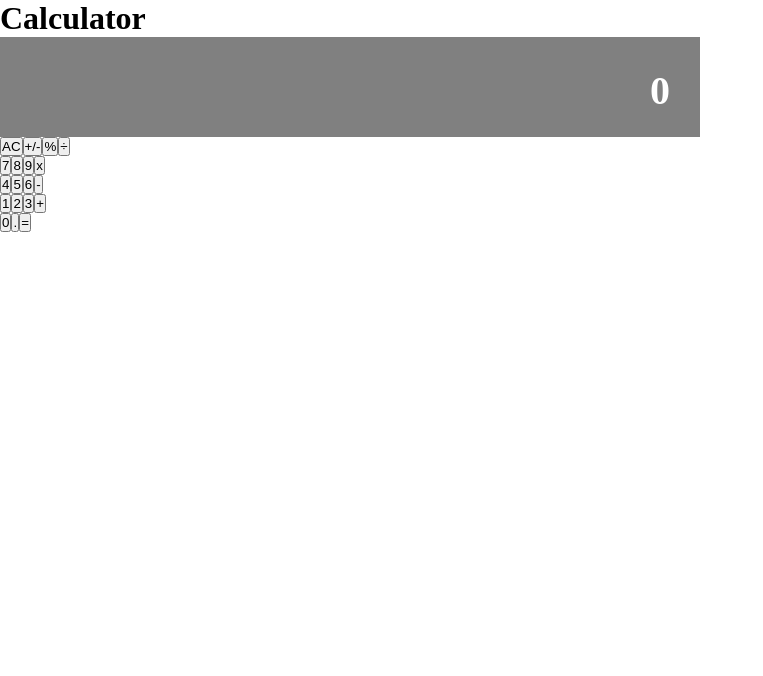
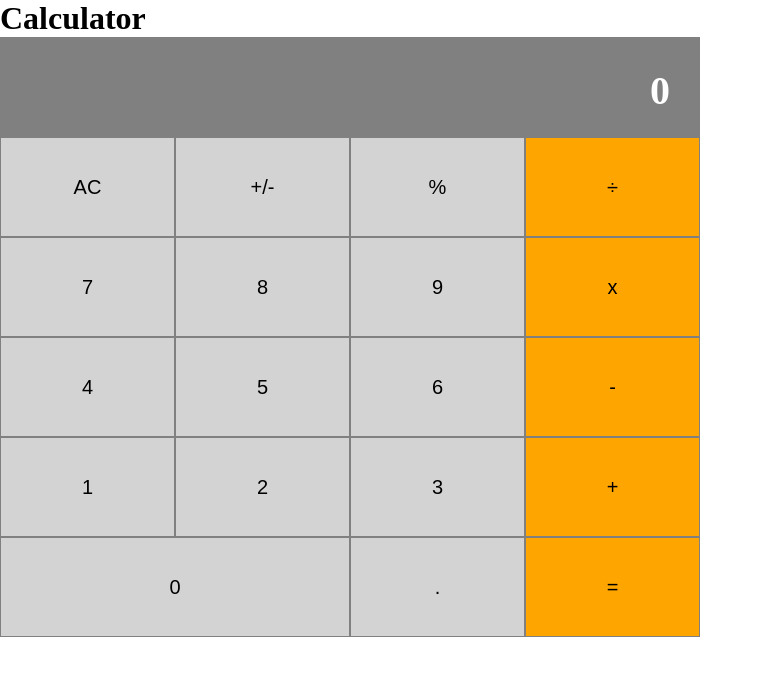
Before and after one commit to ershadul1/react-calculator, a React (Create React App) app: page / in a window 1280 px wide. Shown: the top 676 px of the page, without its empty margins (0-763 px from the left). Built offline with nearby package versions, Linux system fonts and the light colour scheme.

Commit message:
Change button styling with color and wide prop

```diff
--- a/src/components/Button.js
+++ b/src/components/Button.js
@@ -1,15 +1,24 @@
 import PropTypes from 'prop-types';
 
 const Button = props => {
-  const { name } = props;
+  const { name, color, wide } = props;
   const { clickHandler } = props;
+  const buttonwidth = wide ? '50%' : '25%';
+  const buttoncolor = color ? 'lightgray' : 'orange';
+  const style = {
+    backgroundColor: buttoncolor,
+    width: buttonwidth,
+  };
+
   return (
-    <button type="button" onClick={() => clickHandler(name)}>{name}</button>
+    <button style={style} className="button" type="button" onClick={() => clickHandler(name)}>{name}</button>
   );
 };
 
 Button.propTypes = {
   name: PropTypes.string.isRequired,
+  color: PropTypes.string.isRequired,
+  wide: PropTypes.bool.isRequired,
   clickHandler: PropTypes.func.isRequired,
 };
 
```
